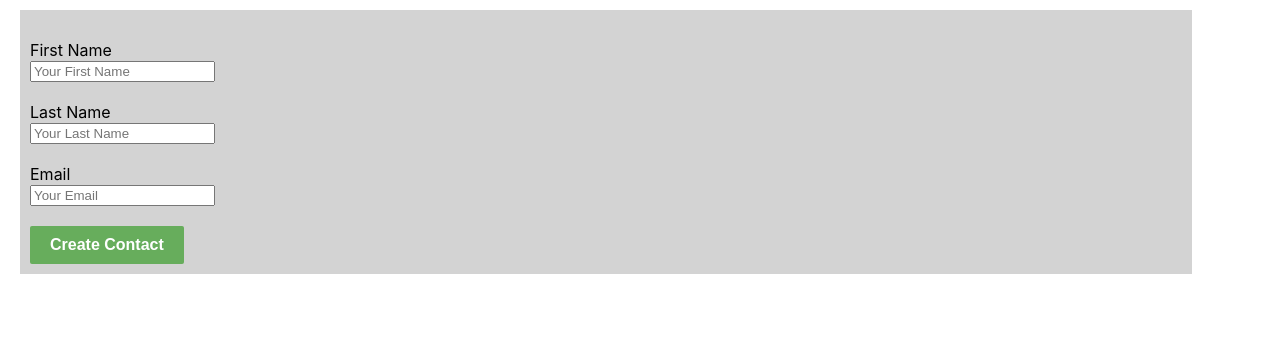
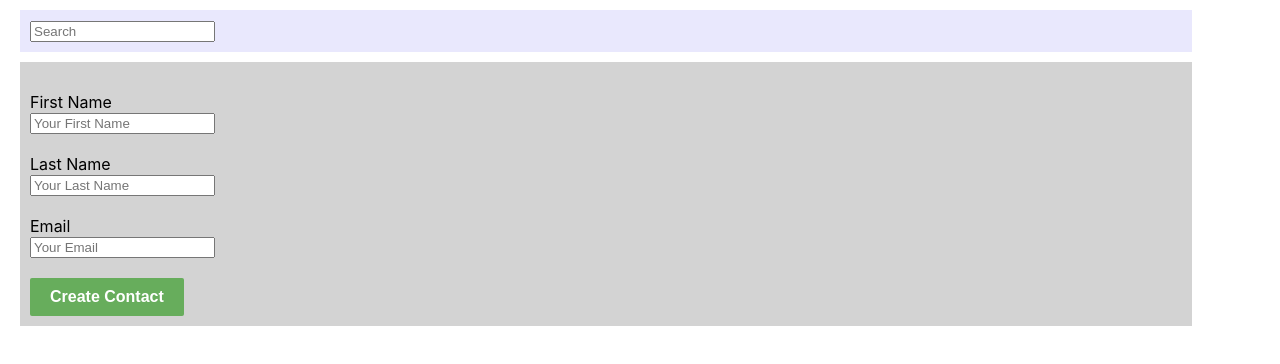
Before and after one commit to prabhatVinsol/contact-manager, a React (Create React App) app: page / in a window 1280 px wide. Shown: the top 364 px of the page. Built offline with nearby package versions, Linux system fonts and the light colour scheme.

Commit message:
Added the search functionality

```diff
--- a/src/components/ContactManager.js
+++ b/src/components/ContactManager.js
@@ -1,23 +1,38 @@
 import React, { useState } from 'react';
 import Contact from './Contact';
 import ContactForm from './ContactForm';
+import Search from './Search';
 
 function ContactManager() {
   const [contactList, updateContactList] = useState([]);
+  const [searchText, setSearchText] = useState('');
+  const handleSearchInput = (value) => {
+    setSearchText(value);
+  };
   const removeContact = (contact) => {
     updateContactList(contactList.filter((contactVal) => contactVal.id !== contact.id));
   };
   const addContact = (contact) => {
-    console.log('Conatct', contact);
     updateContactList([...contactList, contact]);
+  };
+  const getContactListToRender = () => {
+    if (searchText === '') {
+      return contactList;
+    }
+    return contactList.filter((contact) => (contact.firstName.includes(searchText)
+    || (contact.lastName.includes(searchText)) || (
+      contact.email.includes(searchText))));
   };
   return (
     <div>
       <div>
+        <Search value={searchText} handleSearchInput={handleSearchInput} />
+      </div>
+      <div>
         <ContactForm addContact={addContact} />
       </div>
       <div className="ContactList">
-        {contactList.map((contact) => (
+        {getContactListToRender().map((contact) => (
           <Contact
             key={contact.id}
             contact={contact}
--- /dev/null
+++ b/src/components/Search.js
@@ -0,0 +1,20 @@
+import React from 'react';
+
+function Search(props) {
+  const { value, handleSearchInput } = props;
+  const handleOnChange = (e) => {
+    handleSearchInput(e.target.value);
+  };
+  return (
+    <div className="Search">
+      <input
+        type="text"
+        placeholder="Search"
+        value={value}
+        onChange={handleOnChange}
+      />
+    </div>
+  );
+}
+
+export default Search;
--- a/src/stylesheet/ContactManager.css
+++ b/src/stylesheet/ContactManager.css
@@ -59,3 +59,12 @@
 .p{
     color: red;
 }
+.Search {
+    width: 90%;
+    height: auto;
+    padding: 10px;
+    overflow-y: scroll;
+    margin: 10px 20px;
+    background-color: #e9e8fd;
+    text-align: left;
+}
```
